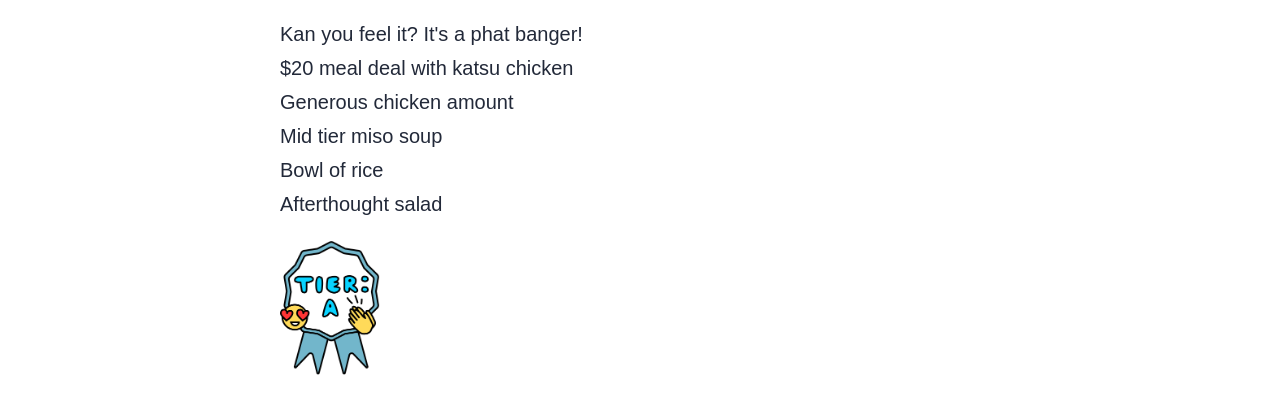
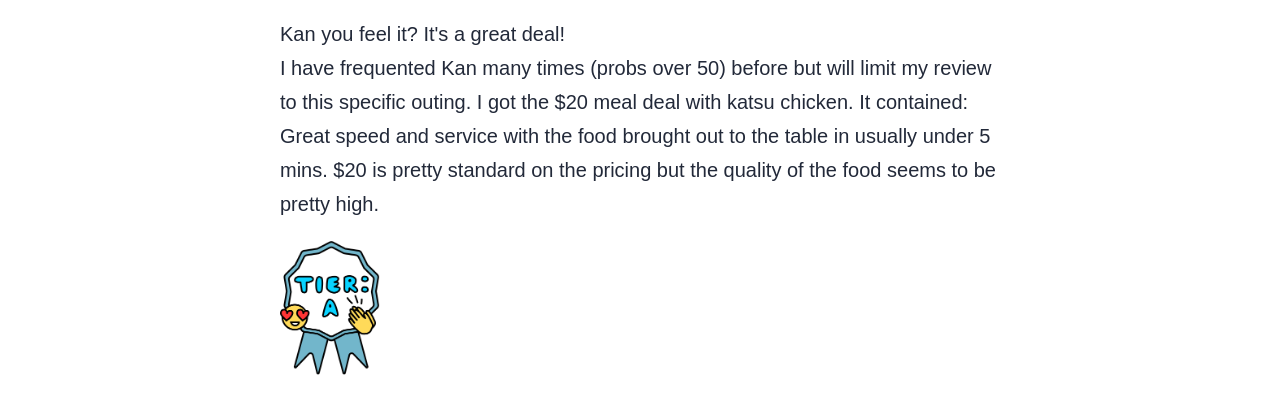
Before and after one commit to DarrenXu94/new-civic-lunch, an Astro site: page /blog/kan_sushi in a window 1280 px wide. Shown: the part 856-1270 px from the top of the page. Built offline with nearby package versions, Linux system fonts and the light colour scheme; Astro itself is replaced by a stand-in of ours.

Commit message:
Update kan

```diff
--- a/src/content/reviews/Kan_Sushi.md
+++ b/src/content/reviews/Kan_Sushi.md
@@ -7,16 +7,10 @@ icon: 🍣
 rating: A
 ---
 
-Kan you feel it? It's a phat banger!
+Kan you feel it? It's a great deal!
 
-$20 meal deal with katsu chicken
+I have frequented Kan many times (probs over 50) before but will limit my review to this specific outing. I got the $20 meal deal with katsu chicken. It contained:
 
-Generous chicken amount
-
-Mid tier miso soup
-
-Bowl of rice
-
-Afterthought salad
+Great speed and service with the food brought out to the table in usually under 5 mins. $20 is pretty standard on the pricing but the quality of the food seems to be pretty high.
 
 Rating: A
```
